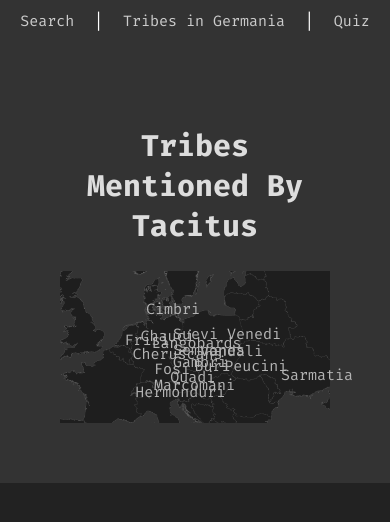
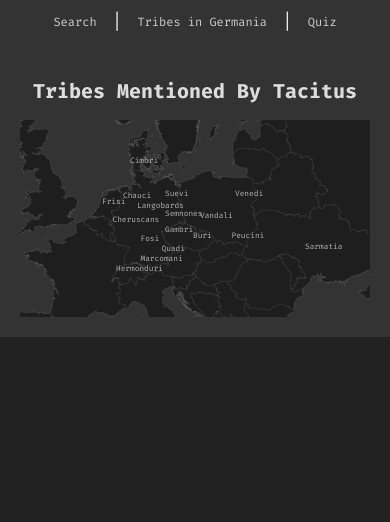
Before and after one commit to cyong113/SearchGermania, a Flask app: page /tribes in a window 390 px wide. Shown: the top 522 px of the page. Run offline with Flask 3, Linux system fonts and the light colour scheme.

Commit message:
index and tribes page inprog

```diff
--- a/app/templates/tribes.html
+++ b/app/templates/tribes.html
@@ -36,7 +36,21 @@
             transform: scale(1.2);
             color: #ffffff;
         }
-
+        @media (max-width: 600px) {
+            .top-nav a {
+                font-size: 12px; /* Reduced font size for better fit */
+                padding: 6px; /* Reduced padding to save space */
+            }
+            .tribe {
+                font-size: 2vw;
+            }
+            .header {
+                padding: 20px; /* Reduced padding */
+            }
+            .header h2 {
+                font-size: 20px; /* Adjusted font size for header */
+            }
+        }
     </style>
 
 </head>
```
Also changed, not shown: app/templates/quiz.html (+1 -12 lines), app/templates/quiz_results.html (+1 -12 lines).
